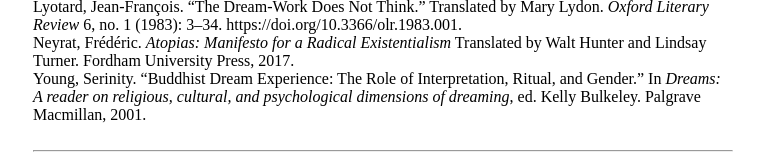
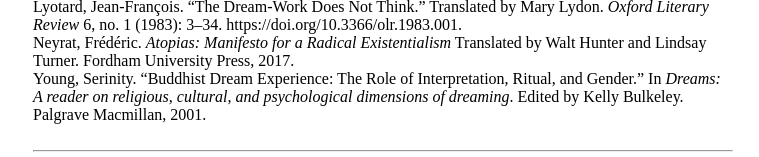
Before and after one commit to pelagicmoon/pelagicmoon-writings, a plain HTML site: page dream-work-and-isle-of-dreams.html in a window 1280 px wide. Shown: the part 6246-6403 px from the top of the page, without its empty margins (257-1016 px from the left). Drawn offline with Linux system fonts and the light colour scheme.

Commit message:
more changes dream work

```diff
--- a/dream-work-and-isle-of-dreams.html
+++ b/dream-work-and-isle-of-dreams.html
@@ -214,7 +214,7 @@
 <p> Hino, Keizō. <i>Yume no shima</i>. Kōdansha, 1985.</p>
 <p> Lyotard, Jean-François. “The Dream-Work Does Not Think.”  Translated by Mary Lydon. <i>Oxford Literary Review</i> 6, no. 1 (1983): 3–34. https://doi.org/10.3366/olr.1983.001. </p>
 <p> Neyrat, Frédéric. <i>Atopias: Manifesto for a Radical Existentialism</i> Translated by Walt Hunter and Lindsay Turner. Fordham University Press, 2017. </p>
-<p> Young, Serinity. “Buddhist Dream Experience: The Role of Interpretation, Ritual, and Gender.” In <i>Dreams: A reader on religious, cultural, and psychological dimensions of dreaming</i>, ed. Kelly Bulkeley. Palgrave Macmillan, 2001.</p> <br>
+<p> Young, Serinity. “Buddhist Dream Experience: The Role of Interpretation, Ritual, and Gender.” In <i>Dreams: A reader on religious, cultural, and psychological dimensions of dreaming</i>. Edited by Kelly Bulkeley. Palgrave Macmillan, 2001.</p> <br>
 <hr>
 
 
```
